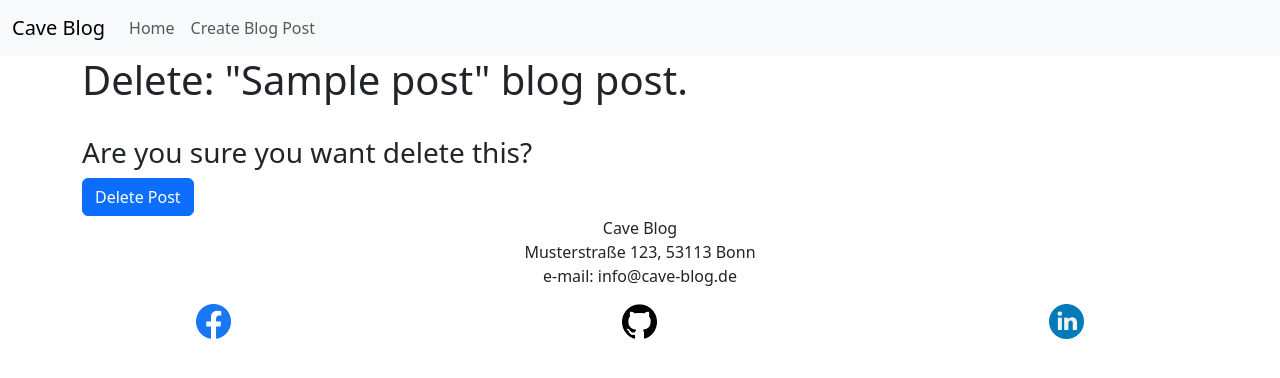
After one commit to SureDeveloping/cave-blog, a Django app: page /delete-blog-post/1/ in a window 1280 px wide. The commit adds this page. Shown: the top 378 px of the page. Run offline with Django 4.2, Linux system fonts and the light colour scheme; tables that the repository leaves empty hold one stand-in row (values such as "Sample post").

Commit message:
Add delete blog post view

```diff
--- /dev/null
+++ b/blog/templates/blog/blog_post_delete.html
@@ -0,0 +1,18 @@
+{% extends 'base.html' %}
+
+{% block title %} Delete your Post {% endblock %}
+
+{% block content %}
+
+<h1> Delete: "{{ post.title }}" blog post.</h1>
+<br>
+<h3> Are you sure you want delete this?</h3>
+
+<div class="form-group">
+    <form method="POST">
+        {% csrf_token %}
+        <button type="submit" class="btn btn-primary">Delete Post</button>
+    </form>
+</div>
+
+{% endblock %}
--- a/blog/templates/blog/blog_post_detail.html
+++ b/blog/templates/blog/blog_post_detail.html
@@ -20,5 +20,6 @@
 
 <a href="{% url 'home' %}" class="btn btn-primary"> Back to Overview</a>
 <a href="{% url 'blog-post-update' post.pk %}" class="btn btn-primary"> Edit Post</a>
+<a href="{% url 'blog-post-delete' post.pk %}" class="btn btn-primary"> Delite Post</a>
 
 {% endblock %}
--- a/blog/templates/blog/index.html
+++ b/blog/templates/blog/index.html
@@ -13,6 +13,8 @@
             {{ post.textcontent}} <br>
             <small> <a href="{% url 'blog-post-update' post.pk %}"> Edit Post</a> </small>
 
+            <small> <a href="{% url 'blog-post-delete' post.pk %}"> Delite Post</a> </small>
+
 
         </li>
 
--- a/blog/urls.py
+++ b/blog/urls.py
@@ -1,9 +1,10 @@
 from django.urls import path
-from . views import HomeView, BlogPostDetailView, BlogPostCreateView, BlogPostUpdateView
+from . views import HomeView, BlogPostDetailView, BlogPostCreateView, BlogPostUpdateView, BlogPostDeleteView
 
 urlpatterns = [
     path('', HomeView.as_view(), name='home'),
     path('blog-post/<int:pk>/', BlogPostDetailView.as_view(), name='blog-post-detail'),
     path('create-blog-post/', BlogPostCreateView.as_view(), name='blog-post-create'),
     path('update-blog-post/<int:pk>/', BlogPostUpdateView.as_view(), name='blog-post-update'),
+    path('delete-blog-post/<int:pk>/', BlogPostDeleteView.as_view(), name='blog-post-delete'),
 ]
--- a/blog/views.py
+++ b/blog/views.py
@@ -1,7 +1,8 @@
 from django.shortcuts import render
-from django.views.generic import ListView, DetailView, CreateView, UpdateView
+from django.views.generic import ListView, DetailView, CreateView, UpdateView, DeleteView
 from .forms import PostForm, UpdateForm
 from .models import Post
+from django.urls import reverse_lazy
 
 
 # Create your views here.
@@ -24,3 +25,8 @@ class BlogPostUpdateView(UpdateView):
     model = Post
     form_class = UpdateForm
     template_name = 'blog/blog_post_update.html'
+
+class BlogPostDeleteView(DeleteView):
+    model = Post
+    template_name = 'blog/blog_post_delete.html'
+    success_url = reverse_lazy('home')
```
